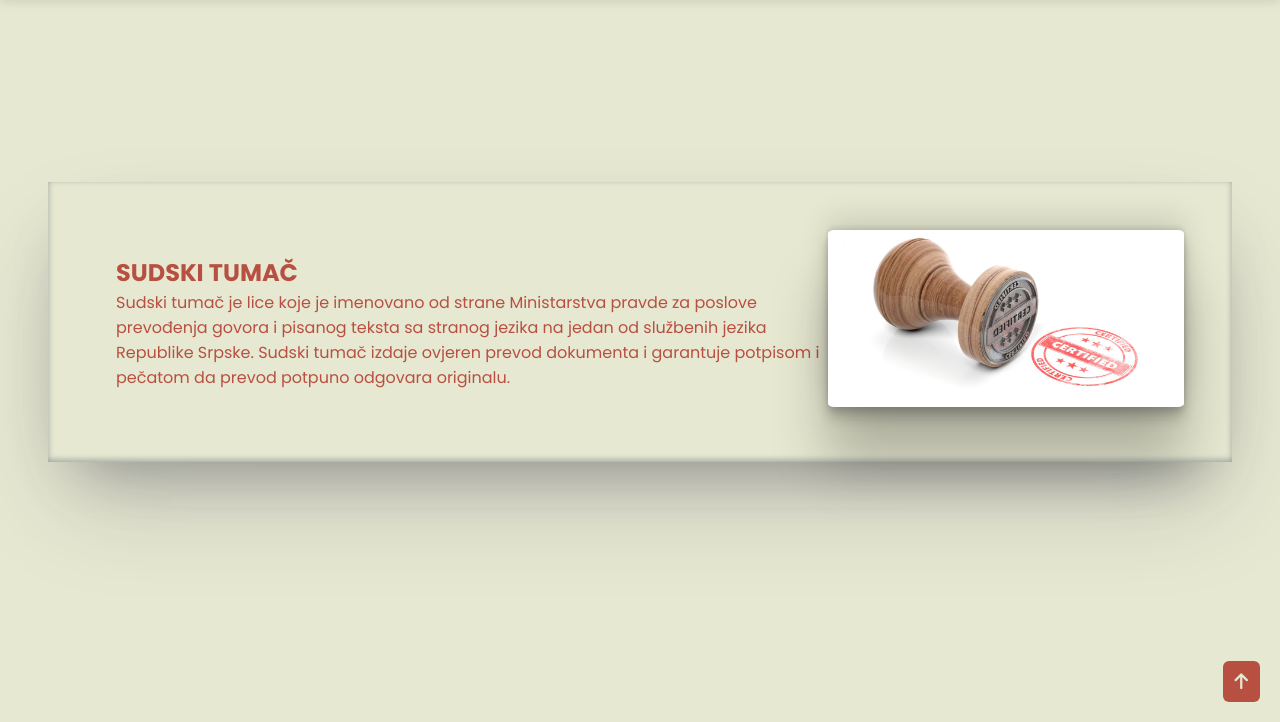
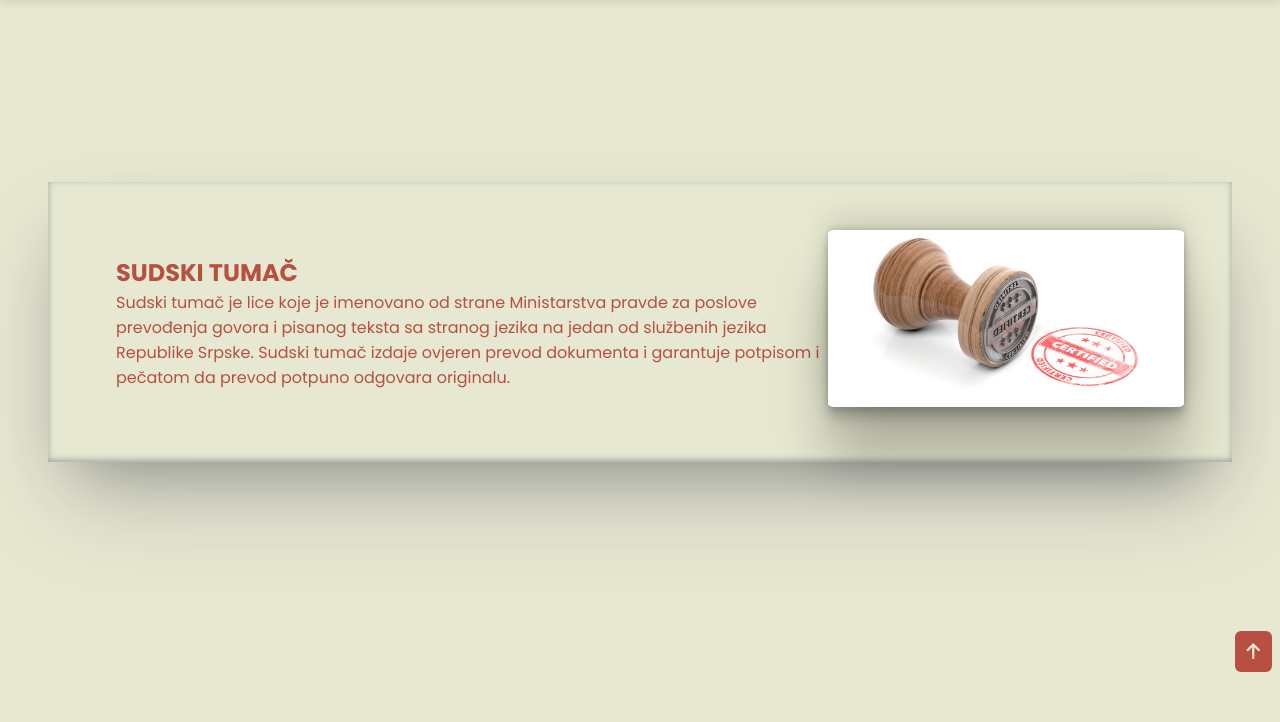
Before and after one commit to GunicDev/Sudski-Tumac-New-Version, a plain HTML site: page index.html in a window 1280 px wide. Shown: the part 78-800 px from the top of the page. Drawn offline with nearby package versions, Linux system fonts and the light colour scheme.

Commit message:
final version

```diff
--- a/index.html
+++ b/index.html
@@ -88,12 +88,14 @@
             <h1><a href="mailto:sudskitumacspg@gmail.com">sudskitumacspg@gmail.com</a></h1>
             <h1><a href="tel:+38765183339">065/183-339</a></h1>
           </div>
+          <div class="button">
+            <a href="#home"><i class="fas fa-arrow-up arrow"></i></a>
           </div>
+          </div>
+
       </section>
 
-      <div class="button">
-        <a href="#home"><i class="fas fa-arrow-up "></i></a>
-      </div>
+
       <footer>
         <a href="https://www.facebook.com/profile.php?id=100090898750389"  class="fa-brands fa-facebook"  ></a>
         <a class="fa-brands fa-instagram" href="https://www.instagram.com/sudskitumacbanjaluka/"  ></a>
--- a/style.css
+++ b/style.css
@@ -96,6 +96,8 @@ section{
   background: #f0f1df;
 }
 
+
+
 footer{
   margin: 0;
 
@@ -103,7 +105,7 @@ footer{
   text-align: center;
   }
 
-  footer a {
+footer a {
     text-decoration: none;
     color: #E7E8D1;
     padding: 1rem;
@@ -144,9 +146,10 @@ footer{
 }
 
 .button a{
+
   position: fixed;
-  bottom: 20px;
-  right: 20px;
+  bottom: 50px;
+  right: 8px;
   color: #E7E8D1;
   background: #B85042;
   padding: 7px 12px;;
```
